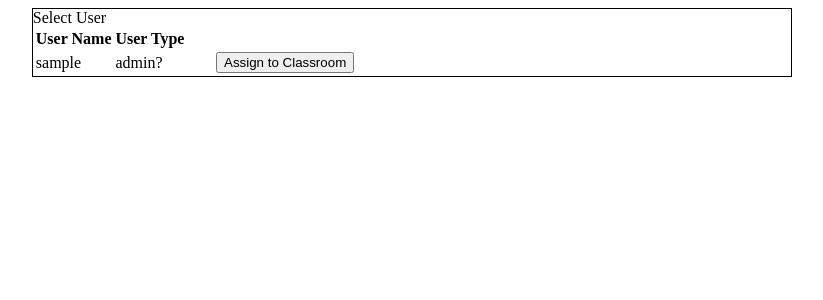
After one commit to thattan/Group1MathWiz, a PHP site: template views/assignStudent.php in a window 1280 px wide. The commit adds this page. Shown: the top 300 px of the page, without its empty margins (228-1051 px from the left). Run offline with PHP 8.4, Linux system fonts and the light colour scheme; the template is opened without the code that fills it: most values are stand-ins (such as "Sample title", 1, 10 or a date in 2020).

Commit message:
added ability to view all users and some work towards assigning a room

```diff
--- /dev/null
+++ b/views/assignStudent.php
@@ -0,0 +1,38 @@
+
+<!DOCTYPE html>
+<html>
+
+<head>
+    <meta charset="UTF-8">
+    <title>Assign Students</title>
+    <link href="main.css" rel="stylesheet" type="text/css" />
+</head>
+<body>
+<div class="wrapper"
+     <h1>Select User</h1>
+    <table>
+        <tr>
+            <th>User Name</th>
+            <th>User Type</th>
+            <th>&nbsp;</th>
+        </tr>
+        <?php foreach ($students as $student) : ?>
+        <tr>
+            <td><?php echo htmlspecialchars($student['username']) ; ?></td>
+            <td><?php echo htmlspecialchars($student['usertype']) ; ?>?</td>
+            <td><form action="." method="post">
+                    <input type="hidden" name="action"
+                           value="assignSelectedStudent">
+                    <input type="hidden" name="pk_id"
+                           value="<?php echo htmlspecialchars($student['pk_id']); ?>">
+                    <input type="submit" value="Assign to Classroom">
+                </form>
+            </td>
+        </tr>
+        <?php endforeach; ?>
+    </table>
+</div>
+</body>
+
+
+</html>
--- a/views/teacherHome.php
+++ b/views/teacherHome.php
@@ -15,7 +15,11 @@
             <h1>Teacher Home Page</h1>
 
         </form>
+
+        <p><a class="link" href="index.php?action=assignStudent">Assign Students To Classroom</a></p>
+
     </div>
+
 </body>
 
 </html>
```
Also changed, not shown: index.php (+8 -0 lines), models/classRoomDB.php (+12 -0 lines).
